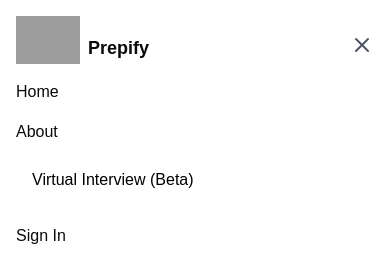
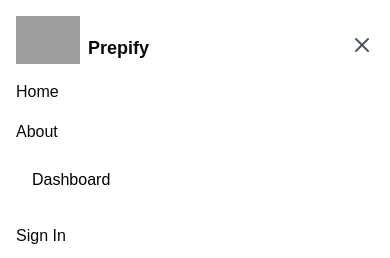
Before and after one commit to ADRITA-art/Lightning-Fast-AI-Hackathon-Frontend, a Next.js app: page / in a window 390 px wide. Both pictures are taken after a click on the button 362 px from the left and 44 px from the top of the page. Shown: the top 258 px of the page. Built offline with nearby package versions, Linux system fonts and the light colour scheme; grey boxes are pictures that could not be loaded.

Commit message:
Navbar fix

```diff
--- a/src/app/components/Nav.tsx
+++ b/src/app/components/Nav.tsx
@@ -23,22 +23,22 @@
       "Generate informative articles on any topic to enhance your knowledge base.",
   },
   {
-    title: "Practice Tests",
+    title: "Question generator",
     href: "#",
     description:
-      "Challenge yourself with timed tests across various topics to track your progress.",
+      "Generate questions on any topic to test your knowledge and understanding.",
   },
   {
-    title: "Study Planner",
+    title: "Performance Evaluator",
     href: "#",
     description:
-      "Organize and schedule your study sessions to stay on top of your goals.",
+      "Give questions and upload respective answers to get a detailed performance report.",
   },
   {
-    title: "Virtual Interview",
+    title: "Prepia",
     href: "#",
     description:
-      "Simulate real interviews, get feedback, and improve your responses based on you responses and facial expressions",
+      "A 3D model to acknowledge interactive classroom experience",
   },
 ];
 
@@ -158,8 +158,8 @@
                 </Link>
               </li>
               <li>
-                <Link href="/interview" onClick={toggleMenu} className="block">
-                <PulsatingButton disabled className='bg-white text-black' pulseColor="#FFD700">Virtual Interview (Beta)</PulsatingButton>
+                <Link href="/dashboard" onClick={toggleMenu} className="block">
+                <PulsatingButton disabled className='bg-white text-black' pulseColor="#FFD700">Dashboard</PulsatingButton>
 
                 </Link>
               </li>
```
